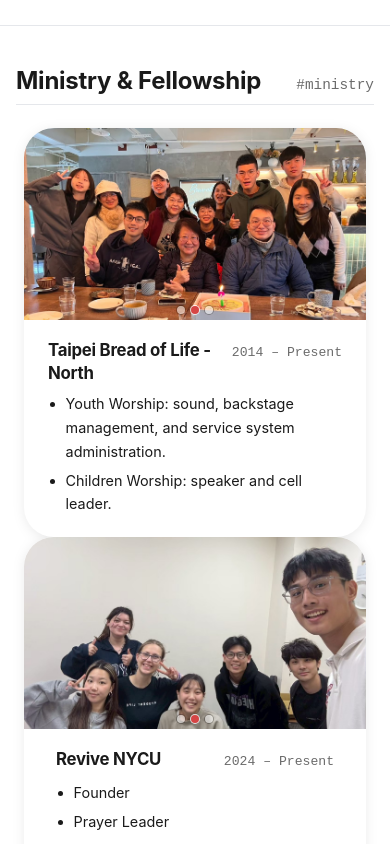
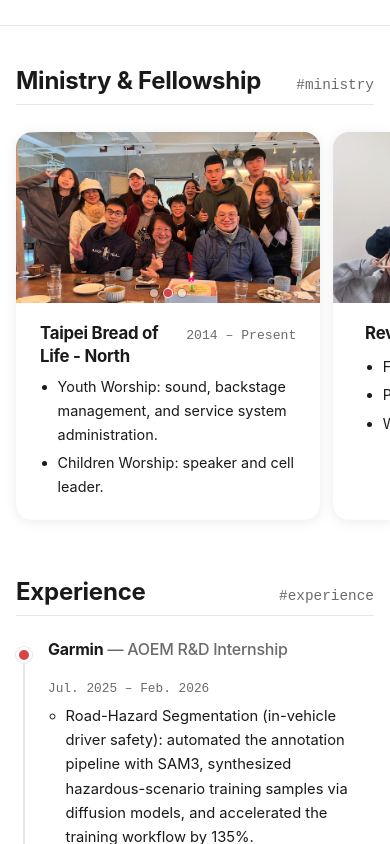
Before and after one commit to LouisChang0126/LouisChang0126.github.io, a Vue app: page / in a window 390 px wide. Shown: the part 860-1704 px from the top of the page. Built offline with nearby package versions, Linux system fonts and the light colour scheme.

Commit message:
Enhance responsive design for Ministry and Projects components: update grid layout to flexbox, enable horizontal scrolling, and improve padding and alignment for better mobile experience.

```diff
--- a/src/components/Ministry.vue
+++ b/src/components/Ministry.vue
@@ -186,6 +186,23 @@ h3 a:hover { color: var(--accent); text-decoration: none; }
   .card:nth-child(n):hover { transform: translateY(-3px); }
 }
 @media (max-width: 640px) {
-  .grid { grid-template-columns: 1fr; }
+  .bleed { padding-inline: 0; }
+  .grid {
+    display: flex;
+    grid-template-columns: none;
+    overflow-x: auto;
+    scroll-snap-type: x proximity;
+    scrollbar-width: none;
+    -ms-overflow-style: none;
+    gap: 0.8rem;
+    padding: 0.25rem 1rem 0.6rem;
+    scroll-padding: 1rem;
+  }
+  .grid::-webkit-scrollbar { display: none; }
+  .grid > * {
+    flex: 0 0 85%;
+    scroll-snap-align: start;
+    border-radius: 16px;
+  }
 }
 </style>
--- a/src/components/Projects.vue
+++ b/src/components/Projects.vue
@@ -68,6 +68,22 @@ const displayed = computed(() => (showAll.value ? projects : featured.value));
   .grid { grid-template-columns: repeat(2, minmax(0, 1fr)); }
 }
 @media (max-width: 640px) {
-  .grid { grid-template-columns: 1fr; }
+  .bleed { padding-inline: 0; }
+  .grid {
+    display: flex;
+    grid-template-columns: none;
+    overflow-x: auto;
+    scroll-snap-type: x proximity;
+    scrollbar-width: none;
+    -ms-overflow-style: none;
+    gap: 0.8rem;
+    padding: 0.25rem 1rem 0.6rem;
+    scroll-padding: 1rem;
+  }
+  .grid::-webkit-scrollbar { display: none; }
+  .grid > * {
+    flex: 0 0 85%;
+    scroll-snap-align: start;
+  }
 }
 </style>
```
